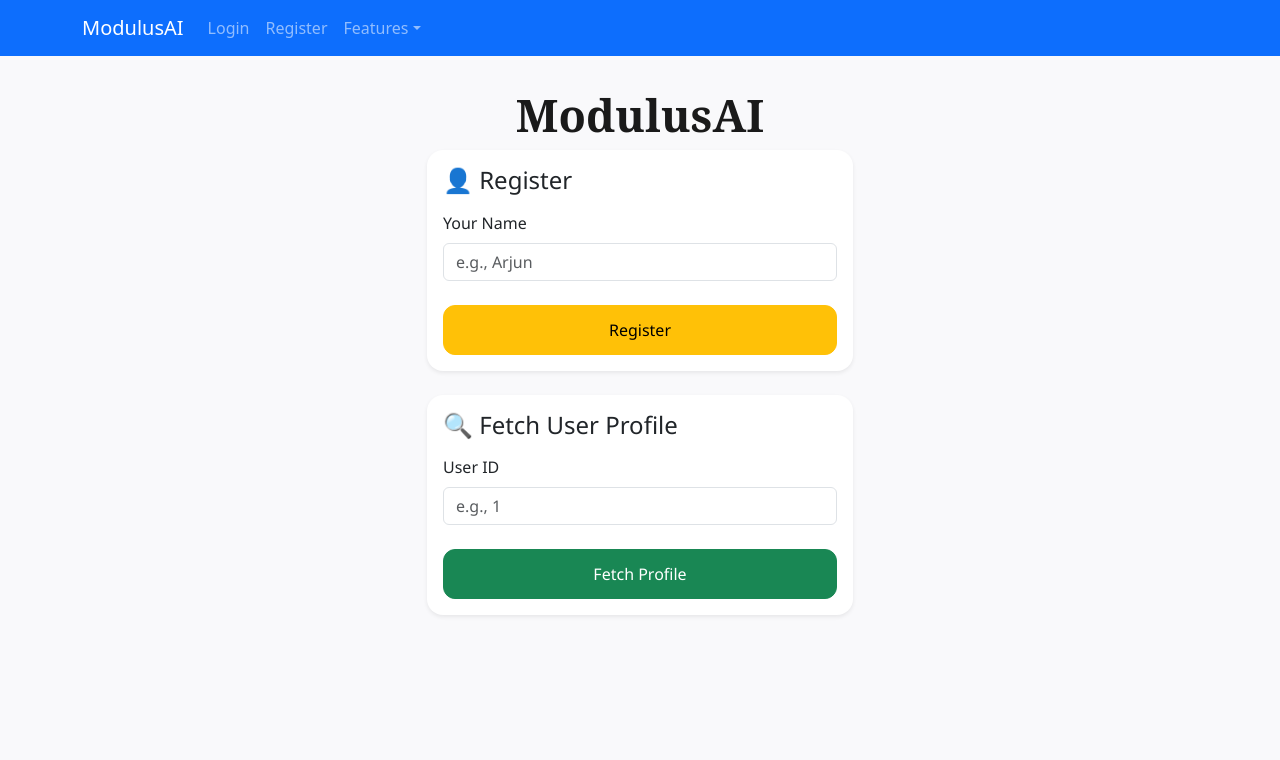
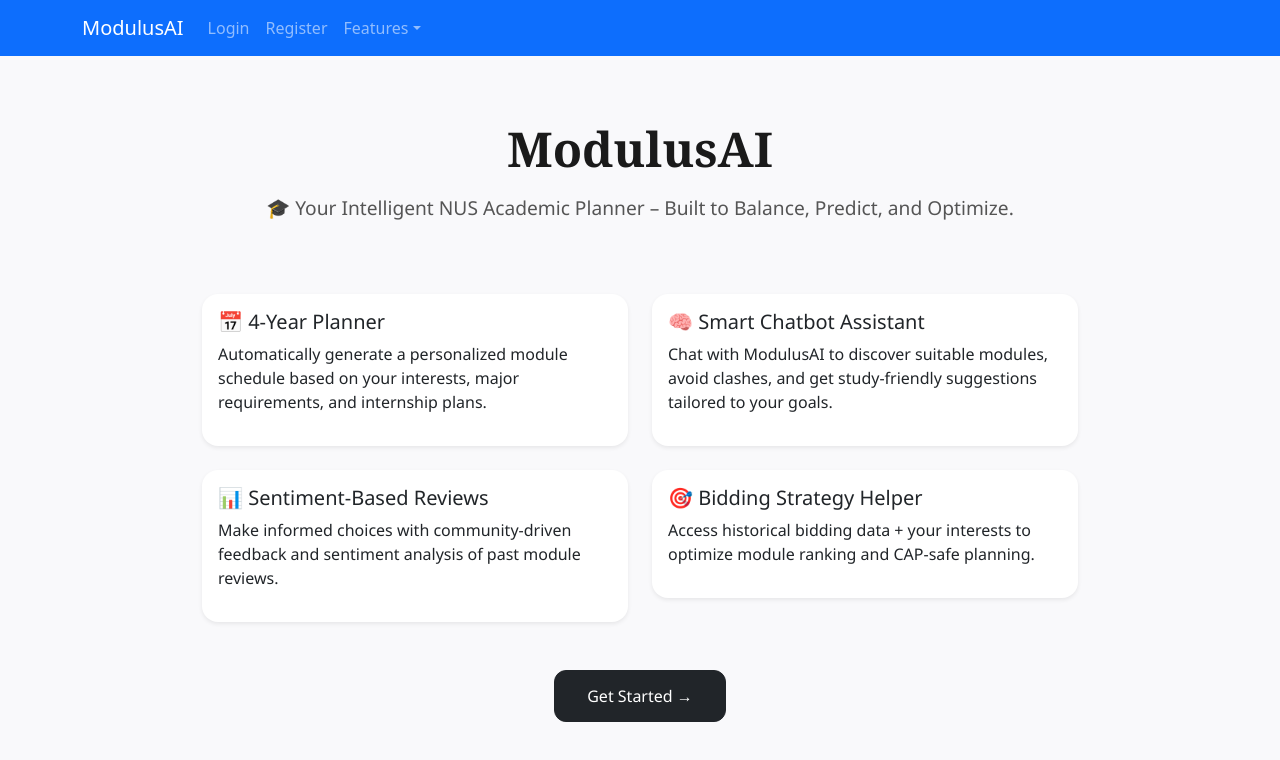
Before and after one commit to ModulusAI-Orbital25/frontend, a Next.js app: page / in a window 1280 px wide. Shown: the top 760 px of the page. Built offline with nearby package versions, Linux system fonts and the light colour scheme.

Commit message:
login and index

```diff
--- a/src/app/layout.tsx
+++ b/src/app/layout.tsx
@@ -2,18 +2,19 @@
 import "./globals.css";
 import 'bootstrap/dist/css/bootstrap.min.css';
 import { Container, Nav, Navbar, NavDropdown } from 'react-bootstrap';
+import Link from 'next/link';
 
 
 function BasicExample() {
   return (
     <Navbar bg="primary" variant="dark" expand="lg">
       <Container>
-        <Navbar.Brand href="#home">ModulusAI</Navbar.Brand>
+        <Navbar.Brand as = {Link} href="/">ModulusAI</Navbar.Brand>
         <Navbar.Toggle aria-controls="basic-navbar-nav" />
         <Navbar.Collapse id="basic-navbar-nav">
           <Nav className="me-auto">
-            <Nav.Link href="#home">Login</Nav.Link>
-            <Nav.Link href="#link">Register</Nav.Link>
+            <Nav.Link href="/login">Login</Nav.Link>
+            <Nav.Link href="/register">Register</Nav.Link>
             <NavDropdown title="Features" id="basic-nav-dropdown">
               <NavDropdown.Item href="#action/3.1">My TimeTable</NavDropdown.Item>
               <NavDropdown.Item href="#action/3.3">Schedule</NavDropdown.Item>
--- /dev/null
+++ b/src/app/login/page.tsx
@@ -0,0 +1,97 @@
+'use client';
+import { useState } from 'react';
+import axios from 'axios';
+import { Container, Form, Button, Card, Alert } from 'react-bootstrap';
+
+export default function LoginPage() {
+  const [username, setUsername] = useState('');
+  const [password, setPassword] = useState('');
+  const [message, setMessage] = useState('');
+
+  const backendUrl = 'http://localhost:5000';
+
+  const handleLogin = async () => {
+    try {
+      await axios.post(
+        `${backendUrl}/login`,
+        { username : username, password: password }, // password will be added later
+        {
+          headers: {
+            'Content-Type': 'application/json',
+          },
+        }
+      );
+      setMessage('🎉 Login successful!');
+    } catch (err) {
+      setMessage('❌ Login failed. Please check your credentials.');
+    }
+  };
+
+  return (
+    <div
+      style={{
+        background: '#f9f9fb',
+        minHeight: '100vh',
+        padding: '2rem 2rem',
+        fontFamily: 'Segoe UI, Roboto, sans-serif',
+      }}
+    >
+      <Container style={{ maxWidth: '450px' }}>
+        <h1
+          style={{
+            fontFamily: `'Georgia', 'Times New Roman', serif`,
+            fontWeight: 'bold',
+            fontSize: '2.8rem',
+            color: '#1a1a1a',
+            textAlign: 'center',
+          }}
+        >
+          ModulusAI
+        </h1>
+
+        <Card className="mt-5 shadow-sm border-0" style={{ borderRadius: '16px' }}>
+          <Card.Body>
+            <h4 style={{ fontWeight: 500 }}>🔐 Login</h4>
+
+            <Form.Group className="mt-3">
+              <Form.Label>Username</Form.Label>
+              <Form.Control
+                type="text"
+                placeholder="e.g., Arjun"
+                onChange={e => setUsername(e.target.value)}
+              />
+            </Form.Group>
+
+            <Form.Group className="mt-3">
+              <Form.Label>Password</Form.Label>
+              <Form.Control
+                type="password"
+                placeholder="Enter password"
+                onChange={e => setPassword(e.target.value)}
+              />
+            </Form.Group>
+
+            <Button
+              variant="warning"
+              className="mt-4 w-100"
+              style={{ borderRadius: '12px', padding: '0.75rem' }}
+              onClick={handleLogin}
+            >
+              Log In
+            </Button>
+          </Card.Body>
+        </Card>
+
+        {message && (
+          <Alert
+            variant={message.startsWith('🎉') ? 'success' : 'danger'}
+            className="text-center mt-4"
+            style={{ borderRadius: '12px', fontSize: '1rem' }}
+          >
+            {message}
+          </Alert>
+        )}
+      </Container>
+    </div>
+  );
+}
--- a/src/app/page.tsx
+++ b/src/app/page.tsx
@@ -1,59 +1,23 @@
 'use client';
-import { useState } from 'react';
-import axios from 'axios';
-import { Container, Form, Button, Card, Row, Col, Alert } from 'react-bootstrap';
+
+import { Container, Button, Card, Row, Col } from 'react-bootstrap';
 
 export default function Home() {
-  const [name1, setName] = useState('');
-  const [userId, setUserId] = useState('');
-  const [userData, setUserData] = useState(null);
-  const [message, setMessage] = useState('');
-
-  const backendUrl = 'http://localhost:5000';
-
-  const registerUser = async () => {
-  try {
-    const res1 = await axios.post(
-      `${backendUrl}/profile/register`,
-      { name: name1 },
-      {
-        headers: {
-          'Content-Type': 'application/json',
-        },
-      }
-    );
-    setMessage('Success! Your user id is ' + res1.data.user);
-  } catch (err) {
-    console.error(err);
-    setMessage('Error during registration');
-  }
-};
-
-
-  const fetchProfile = async () => {
-    try {
-      const res = await axios.get(`${backendUrl}/profile/${userId}`);
-      setUserData(res.data.name);
-    } catch (err) {
-      setMessage('User not found.');
-    }
-  };
-
   return (
     <div
       style={{
         background: '#f9f9fb',
         minHeight: '100vh',
-        padding: '2rem 2rem',
+        padding: '4rem 1rem',
         fontFamily: 'Segoe UI, Roboto, sans-serif',
       }}
     >
-      <Container style={{ maxWidth: '450px' }}>
+      <Container style={{ maxWidth: '900px' }}>
         <h1
           style={{
             fontFamily: `'Georgia', 'Times New Roman', serif`,
             fontWeight: 'bold',
-            fontSize: '2.8rem',
+            fontSize: '3rem',
             color: '#1a1a1a',
             textAlign: 'center',
           }}
@@ -61,68 +25,61 @@ export default function Home() {
           ModulusAI
         </h1>
 
+        <p className="text-center mt-3" style={{ fontSize: '1.2rem', color: '#555' }}>
+          🎓 Your Intelligent NUS Academic Planner – Built to Balance, Predict, and Optimize.
+        </p>
 
-        <Card className="mb-4 shadow-sm border-0" style={{ borderRadius: '16px' }}>
+        <Row className="mt-5 g-4">
+          <Col md={6}>
+            <Card className="shadow-sm border-0" style={{ borderRadius: '16px' }}>
               <Card.Body>
-            <h4 style={{ fontWeight: 500 }}>👤 Register</h4>
-            <Form.Group className="mt-3">
-              <Form.Label>Your Name</Form.Label>
-              <Form.Control
-                type="text"
-                placeholder="e.g., Arjun"
-                onChange={e => setName(e.target.value)}
-              />
-            </Form.Group>
-            <Button
-              variant="warning"
-              className="mt-4 w-100"
-              style={{ borderRadius: '12px', padding: '0.75rem' }}
-              onClick={registerUser}
-            >
-              Register
-            </Button>
+                <h5>📅 4-Year Planner</h5>
+                <p>
+                  Automatically generate a personalized module schedule based on your interests, major requirements, and internship plans.
+                </p>
               </Card.Body>
             </Card>
+          </Col>
 
-        <Card className="mb-4 shadow-sm border-0" style={{ borderRadius: '16px' }}>
+          <Col md={6}>
+            <Card className="shadow-sm border-0" style={{ borderRadius: '16px' }}>
               <Card.Body>
-            <h4 style={{ fontWeight: 500 }}>🔍 Fetch User Profile</h4>
-            <Form.Group className="mt-3">
-              <Form.Label>User ID</Form.Label>
-              <Form.Control
-                type="number"
-                placeholder="e.g., 1"
-                onChange={e => setUserId(e.target.value)}
-              />
-            </Form.Group>
-            <Button
-              variant="success"
-              className="mt-4 w-100"
-              style={{ borderRadius: '12px', padding: '0.75rem' }}
-              onClick={fetchProfile}
-            >
-              Fetch Profile
-            </Button>
-
-            {userData && (
-              <div className="mt-4 bg-light p-3 rounded" style={{ fontSize: '1.05rem' }}>
-                <strong>Name:</strong> {userData}
-              </div>
-            )}
+                <h5>🧠 Smart Chatbot Assistant</h5>
+                <p>
+                  Chat with ModulusAI to discover suitable modules, avoid clashes, and get study-friendly suggestions tailored to your goals.
+                </p>
               </Card.Body>
             </Card>
+          </Col>
 
-        {message && (
-          <Alert
-            variant={
-              message.startsWith('🎉') ? 'success' : message.startsWith('⚠️') ? 'warning' : 'danger'
-            }
-            className="text-center"
-            style={{ borderRadius: '12px', fontSize: '1rem' }}
-          >
-            {message}
-          </Alert>
-        )}
+          <Col md={6}>
+            <Card className="shadow-sm border-0" style={{ borderRadius: '16px' }}>
+              <Card.Body>
+                <h5>📊 Sentiment-Based Reviews</h5>
+                <p>
+                  Make informed choices with community-driven feedback and sentiment analysis of past module reviews.
+                </p>
+              </Card.Body>
+            </Card>
+          </Col>
+
+          <Col md={6}>
+            <Card className="shadow-sm border-0" style={{ borderRadius: '16px' }}>
+              <Card.Body>
+                <h5>🎯 Bidding Strategy Helper</h5>
+                <p>
+                  Access historical bidding data + your interests to optimize module ranking and CAP-safe planning.
+                </p>
+              </Card.Body>
+            </Card>
+          </Col>
+        </Row>
+
+        <div className="text-center mt-5">
+          <Button href="/register" variant="dark" style={{ padding: '0.8rem 2rem', borderRadius: '12px' }}>
+            Get Started →
+          </Button>
+        </div>
       </Container>
     </div>
   );
```
Also changed, not shown: src/app/register/page.tsx (added, +129 -0 lines). Lines whose indentation alone changed are shown as unchanged.
